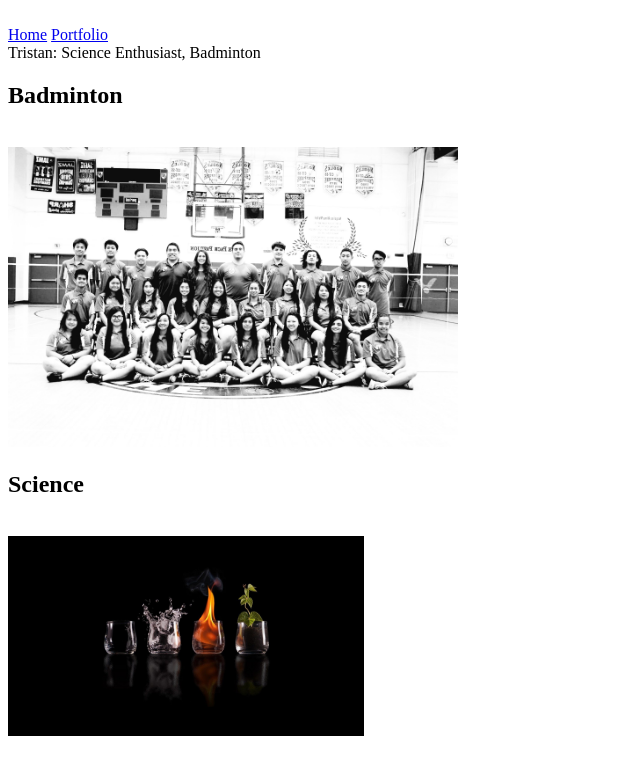
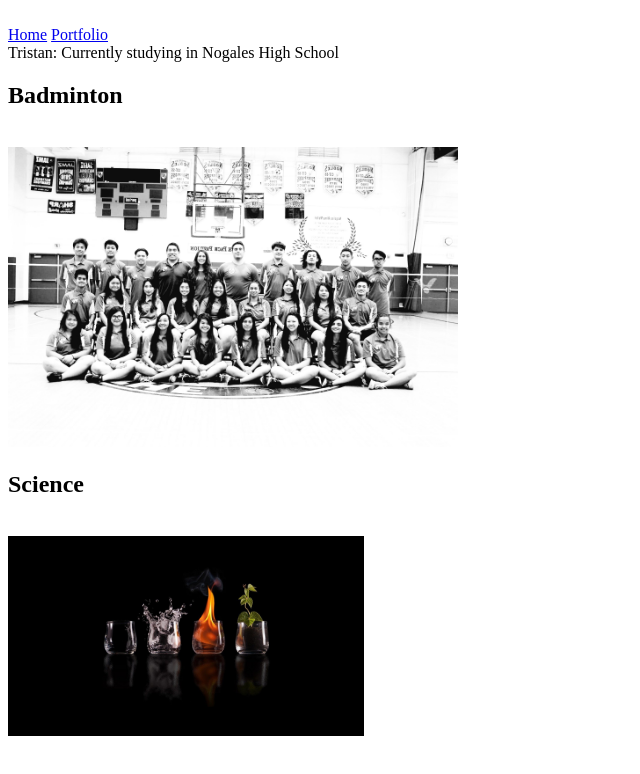
Before and after one commit to tristanrojo/csp2017, a plain HTML site: page about.html in a window 1280 px wide. Shown: the whole page, without its empty margins (0-640 px from the left). Drawn offline with Linux system fonts and the light colour scheme.

Commit message:
Update about.html

```diff
--- a/about.html
+++ b/about.html
@@ -9,7 +9,7 @@
       <a href="index.html">Home</a>
     <a href="Portfolio.html">Portfolio</a>
     <br>
-    Tristan: Science Enthusiast, Badminton
+    Tristan: Currently studying in Nogales High School
     <h2>Badminton</h2>
     <br>
     <img src="images/badminton.jpg" height="300">
```
